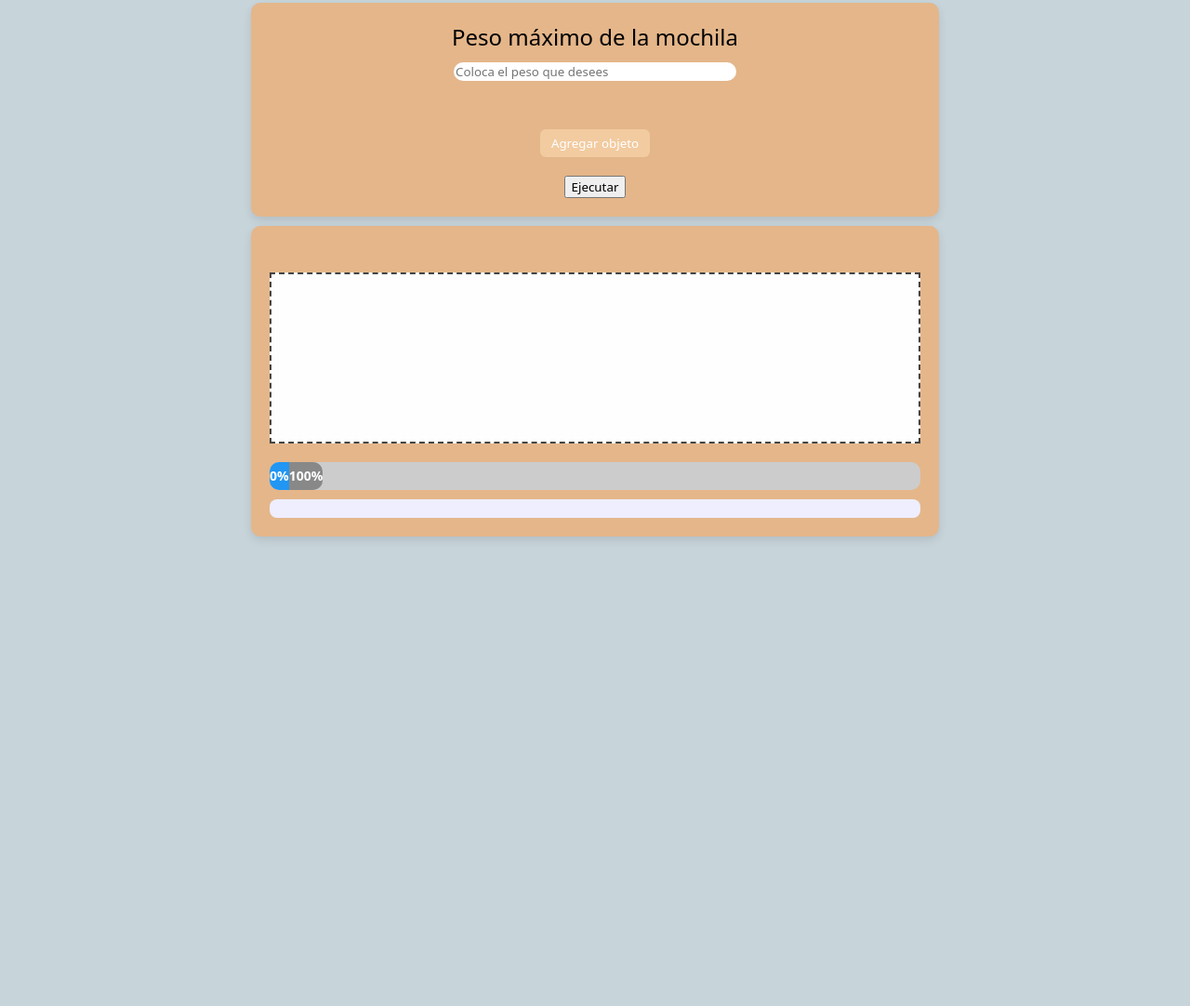
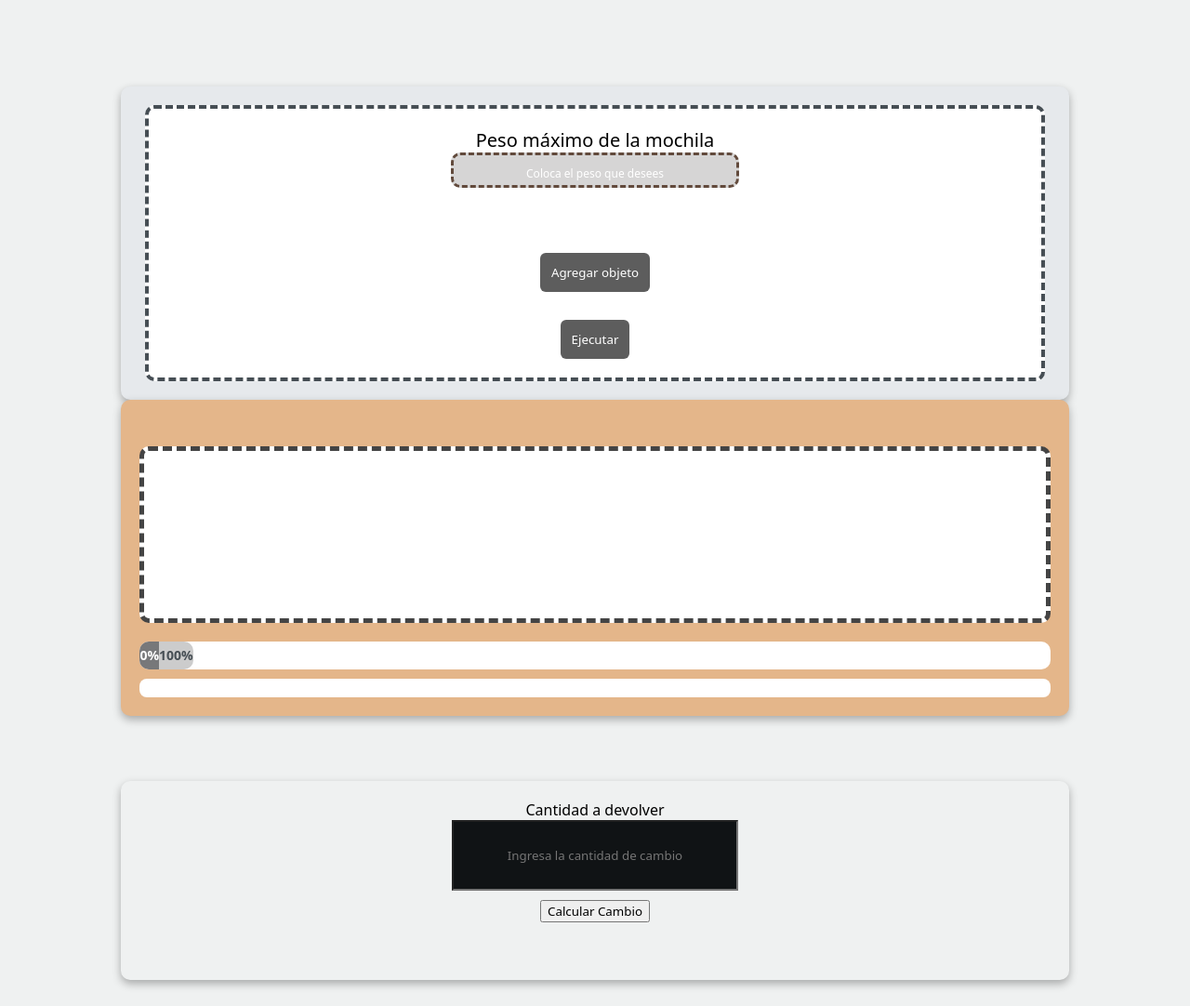
Before and after one commit to NunezManriqueCuauhtemocEmmanuel/mochilaFraccionaria, a plain HTML site: page index.html in a window 1280 px wide. Shown: the part 35-1117 px from the top of the page at 93% size. Before the commit the page ends 800 px from the top, so only its background shows below. Drawn offline with Linux system fonts and the light colour scheme; a web font is replaced by a local one.

Commit message:
Primer commit

```diff
--- a/css/style.css
+++ b/css/style.css
@@ -1,11 +1,24 @@
 *{
-  font-family: system-ui, -apple-system, BlinkMacSystemFont, 'Segoe UI', Roboto, Oxygen, Ubuntu, Cantarell, 'Open Sans', 'Helvetica Neue', sans-serif;
+  font-family: "DynaPuff", system-ui;;
+}
+
+input[type=number]::-webkit-outer-spin-button,
+input[type=number]::-webkit-inner-spin-button {
+  -webkit-appearance: none;
+  margin: 0;
+}
+
+input[type=number] {
+  -moz-appearance: textfield;
 }
 
 body {
   font-family: Arial, sans-serif;
-  background: #c7d4da;
+  background: #eff1f1;
   padding: 20px;
+  display: flex;
+  align-items: center;
+  flex-direction: column;
 }
 
 h1 {
@@ -13,62 +26,118 @@ h1 {
 }
 
 .contenedor{
+  margin-top: 100px;
   display: flex;
   justify-content: center;
   align-items: center;
   flex-direction: column;
   flex-wrap: wrap;
   gap: 20px;
+  background: rgb(230, 233, 236);
 }
 
-.contenedor, .mochilaF{
-  background: rgb(228, 182, 138);
+.contenedor, .mochilaF, .contenedor-cajero{
   padding: 20px;
-  margin: 10px auto;
   border-radius: 10px;
-  max-width: 700px;
-  box-shadow: 0 4px 10px rgba(0,0,0,0.1);
+  width: 80%;
+  max-width: 1000px;
+  box-shadow: 0 4px 10px rgba(0,0,0,0.3);
 }
 
-.contenedor label{
+.mochilaF{
+  background: rgb(228, 182, 138);
+}
+
+.margen label{
+  margin: 20px;
   text-align: center;
-  font-size: 24px;
+  font-size: 20px;
+}
+
+.margen{
+  display: flex;
+  justify-content: center;
+  align-items: center;
+  flex-direction: column;
+  flex-wrap: wrap;
+  gap: 20px;
+  border: 4px dashed #464e54;
+  width: 98%;
+  border-radius: 10px;
+  padding-bottom: 20px;
+  background: white;
 }
 
 #pesoMaximo{
   width: 300px;
   border: none;
   border-radius: 10px;
+  height: 30px;
+  text-align: center;
+  font-size: 20px;
+  background: #d6d5d5;
+  border: 3px dashed #624a3c;
+}
+
+#pesoMaximo::placeholder{
+  text-align: center;
+  font-size: 12px;
+  color: white;
 }
 
 .item {
   margin-bottom: 10px;
 }
 
+.value{
+  margin-right: 20px;
+}
+
+.value, .weight{
+  text-align: center;
+  width: 90px;
+  height: 30px;
+  border: 3px dashed #624a3c;
+  border-radius: 10px;
+}
+
+.value::placeholder{
+  text-align: center;
+}
+
+.weight::placeholder{
+  text-align: center;
+}
+
 #contenedorI div {
   margin-bottom: 5px;
 }
 
+#totalM{
+  color: rgb(26, 21, 15);
+  text-align: center;
+}
+
 .mochila {
   margin-top: 30px;
-  border: 2px dashed #444;
+  border: 5px dashed #444;
   min-height: 160px;
   padding: 10px;
-  background: #fefefe;
+  background: #ffffff;
   display: flex;
   flex-wrap: wrap;
   gap: 10px;
   justify-content: center;
   align-items: center;
   transition: all 0.5s ease-in-out;
+  border-radius: 10px;
 }
 .objeto {
   min-width: 140px;
   padding: 10px;
-  background-color: #4CAF50;
-  color: white;
+  background-color: #cad2de;
   border-radius: 5px;
-  font-size: 14px;
+  font-size: 12px;
   text-align: center;
   opacity: 0;
   transform: scale(0.8);
@@ -76,22 +145,27 @@ h1 {
 }
 
 .pasosR {
-  background: #eef;
+  background: rgb(255, 255, 255);
   padding: 10px;
   border-radius: 8px;
   margin-top: 10px;
-  max-height: 200px;
+  max-height: 300px;
   overflow-y: auto;
+  display: flex;
+  flex-direction: column;
+  justify-content: center;
+  align-items: center;
 }
 
 .barra {
   margin-top: 20px;
   height: 30px;
-  background-color: #ccc;
+  background-color: #ffffff;
   border-radius: 10px;
   overflow: hidden;
   display: flex;
 }
+
 
 .barraLlena, .barraVacia {
   height: 100%;
@@ -104,21 +178,53 @@ h1 {
 }
 
 .barraLlena {
-  background-color: #2196F3;
+  background-color: #77787a;
 }
 
 .barraVacia {
-  background-color: #888;
+  color: #464e54;
+  background-color: #cccccc;
   border-bottom-right-radius: 10px;
   border-top-right-radius: 10px;
 }
 
 .botonA {
   margin-top: 10px;
-  padding: 6px 12px;
+  padding: 12px;
   border: none;
-  background-color: #f2cba0;
+  background-color: #5d5d5d;
   color: white;
   border-radius: 6px;
   cursor: pointer;
 }
+
+.botonR{
+  margin-top: 10px;
+  padding: 12px;
+  border: none;
+  background-color: #5d5d5d;
+  color: white;
+  border-radius: 6px;
+  cursor: pointer;
+}
+
+.contenedor-cajero{
+  margin-top: 70px;
+  display: flex;
+  justify-content: center;
+  align-items: center;
+  flex-direction: column;
+  gap: 10px;
+}
+
+.contenedor-cajero label{
+  text-align: center;
+}
+
+#cantidadCambio{
+  background: #101315;
+  color: white;
+  text-align: center;
+  width: 300px;
+  height: 70px;
+}
--- a/index.html
+++ b/index.html
@@ -5,14 +5,22 @@
   <meta name="viewport" content="width=device-width, initial-scale=1.0" />
   <title>Mochila Fraccionaria</title>
   <link rel="stylesheet" href="./css/style.css">
+  <link rel="preconnect" href="https://fonts.googleapis.com">
+  <link rel="preconnect" href="https://fonts.gstatic.com" crossorigin>
+  <link href="https://fonts.googleapis.com/css2?family=DynaPuff:wght@400..700&family=Glory:ital,wght@0,100..800;1,100..800&display=swap" rel="stylesheet">
+  <link rel="stylesheet" href="https://cdnjs.cloudflare.com/ajax/libs/font-awesome/6.5.0/css/all.min.css">
 </head>
 <body>
+  <div class="navbar">
 
+  </div>
   <div class="contenedor">
-    <label>Peso máximo de la mochila <br><input type="number" id="pesoMaximo" placeholder="Coloca el peso que desees"></label>
-    <div id="contenedorI"></div>
-    <button class="botonA" onclick="agregarObjeto()">Agregar objeto</button>
-    <button onclick="mochilaFraccionaria()">Ejecutar</button>
+    <div class="margen">
+      <label>Peso máximo de la mochila <br><input type="number" id="pesoMaximo" placeholder="Coloca el peso que desees"></label>
+      <div id="contenedorI"></div>
+      <button class="botonA" onclick="agregarObjeto()">Agregar objeto</button>
+      <button class="botonR" onclick="mochilaFraccionaria()">Ejecutar</button>
+    </div>
   </div>
 
   <div class="mochilaF">
@@ -25,6 +33,13 @@
     <div class="pasosR" id="pasosR"></div>
   </div>
 
+  <div class="contenedor-cajero">
+    <label>Cantidad a devolver <br><input type="number" id="cantidadCambio" placeholder="Ingresa la cantidad de cambio"></label>
+    <button onclick="calcularCambio()">Calcular Cambio</button>
+    <pre id="resultadoCambio"></pre>
+  </div>
+
+
   <script src="./js/script.js"></script>
 </body>
 </html>
--- a/js/script.js
+++ b/js/script.js
@@ -2,7 +2,7 @@
   const container = document.getElementById("contenedorI");
   const div = document.createElement("div");
   div.className = "item";
-  div.innerHTML = `Valor: <input type="number" class="value" placeholder="Valor"> Peso: <input type="number" class="weight" placeholder="Peso">`;
+  div.innerHTML = `<input type="number" class="value" placeholder="Valor"> <input type="number" class="weight" placeholder="Peso">`;
   container.appendChild(div);
 }
 
@@ -34,14 +34,14 @@
   }
 
   if (items.length === 0 || isNaN(pesoMaximo) || pesoMaximo <= 0) {
-    log.innerHTML = "⚠️ Por favor, ingresa datos válidos.";
+    log.innerHTML = "Por favor, ingresa datos válidos.";
     return;
   }
 
   items.sort((a, b) => b.efficiency - a.efficiency);
-  log.innerHTML += `📊 Objetos ordenados por eficiencia (valor/peso):\n`;
+  log.innerHTML += `<p>Objetos ordenados por eficiencia (valor/peso):</p>\n`;
   items.forEach(item => {
-    log.innerHTML += `Item ${item.index + 1} - Valor: ${item.value}, Peso: ${item.weight}, Eficiencia: ${item.efficiency.toFixed(2)}\n`;
+    log.innerHTML += `<p>Item ${item.index + 1} - Valor: ${item.value}, Peso: ${item.weight}, Eficiencia: ${item.efficiency.toFixed(2)}\n</p>`;
   });
 
   let totalValue = 0;
@@ -80,7 +80,7 @@
       objDiv.style.opacity = 1;
       objDiv.style.transform = "scale(1)";
 
-      log.innerHTML += `✅ Tomar Item ${item.index + 1}: valor ${item.value}, peso ${item.weight}, tomado ${(fraction * 100).toFixed(2)}%\n`;
+      log.innerHTML += `<p>Tomar Item ${item.index + 1}: valor ${item.value}, peso ${item.weight}, tomado ${(fraction * 100).toFixed(2)}%\n</p>`;
 
       const usedPercentage = (usedWeight / pesoMaximo) * 100;
       const unusedPercentage = 100 - usedPercentage;
@@ -93,10 +93,39 @@
     }
 
     if (remainingWeight === 0) {
-      log.innerHTML += `\n🎒 Mochila llena.\n`;
+      log.innerHTML += `<p>\nMochila llena.\n</p>`;
       break;
     }
   }
 
   document.getElementById("totalM").textContent = `Valor total en la mochila: ${totalValue.toFixed(2)}`;
+
+  document.getElementById("cantidadCambio").value = totalValue.toFixed(2);
+  calcularCambio();
 }
+
+
+function calcularCambio() {
+  const cantidad = parseFloat(document.getElementById("cantidadCambio").value);  // Cantidad a devolver
+  const billetes = [500, 200, 100, 50, 20, 10, 5, 2, 1];  // Billetes disponibles
+  let cambioRestante = cantidad;
+  let resultado = '';
+
+  if (isNaN(cantidad) || cantidad <= 0) {
+    alert("Por favor, ingresa una cantidad válida.");
+    return;
+  }
+
+  // Recorrer los billetes y devolver el cambio
+  for (let i = 0; i < billetes.length; i++) {
+    let numBilletes = Math.floor(cambioRestante / billetes[i]);  // Calcular cuántos billetes de este valor
+    if (numBilletes > 0) {
+      resultado += `${numBilletes} billetes de ${billetes[i]}
+`;
+      cambioRestante -= numBilletes * billetes[i];  // Restar el valor de los billetes dados
+    }
+  }
+
+  // Mostrar el resultado
+  document.getElementById("resultadoCambio").innerText = resultado || "No se puede devolver esta cantidad.";
+}
```
